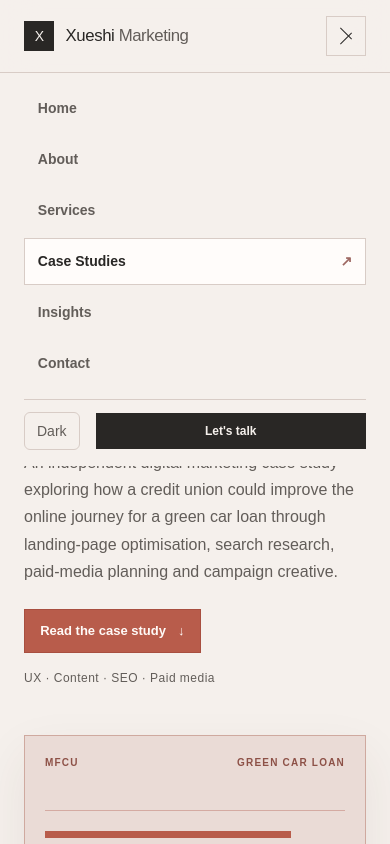
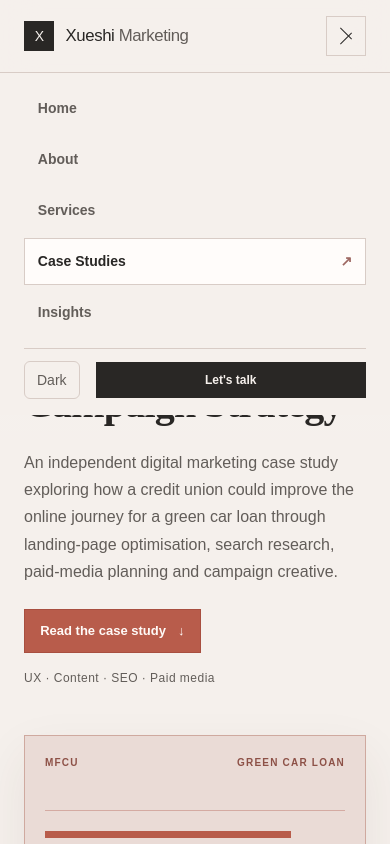
Before and after one commit to Chocolate-cereal/xueshi-marketing, a Next.js app: page /case-studies/member-first-credit-union-green-car-loan in a window 390 px wide. Both pictures are taken after a click on the button "Open navigation". Shown: the top 844 px of the page. Built offline with nearby package versions, Linux system fonts and the light colour scheme.

Commit message:
Harden motion fallback and streamline mobile navigation

```diff
--- a/app/case-studies/member-first-credit-union-green-car-loan/case-study-motion.tsx
+++ b/app/case-studies/member-first-credit-union-green-car-loan/case-study-motion.tsx
@@ -14,7 +14,10 @@ export function CaseStudyMotion() {
     root.dataset.motionReady = "true";
     sections[0]?.setAttribute("data-revealed", "true");
 
-    if (window.matchMedia("(prefers-reduced-motion: reduce)").matches) {
+    if (
+      window.matchMedia("(prefers-reduced-motion: reduce)").matches ||
+      !("IntersectionObserver" in window)
+    ) {
       sections.forEach((section) => section.setAttribute("data-revealed", "true"));
       return;
     }
--- a/components/layout/header.tsx
+++ b/components/layout/header.tsx
@@ -9,7 +9,7 @@ import { cn } from "@/lib/utils";
 import { ThemeToggle } from "./theme-toggle";
 import styles from "./header.module.css";
 
-const desktopNavigation = siteConfig.navigation.filter((item) => item.label !== "Contact");
+const primaryNavigation = siteConfig.navigation.filter((item) => item.label !== "Contact");
 
 export function Header() {
   const pathname = usePathname();
@@ -32,7 +32,7 @@ export function Header() {
         </Link>
 
         <nav className={styles.desktopNav} aria-label="Main navigation">
-          {desktopNavigation.map((item) => (
+          {primaryNavigation.map((item) => (
             <Link
               key={item.href}
               href={item.href}
@@ -69,7 +69,7 @@ export function Header() {
 
       <div id="mobile-menu" className={styles.mobilePanel} data-open={open}>
         <nav className={styles.mobileNav} aria-label="Mobile navigation">
-          {siteConfig.navigation.map((item) => (
+          {primaryNavigation.map((item) => (
             <Link
               key={item.href}
               href={item.href}
```
